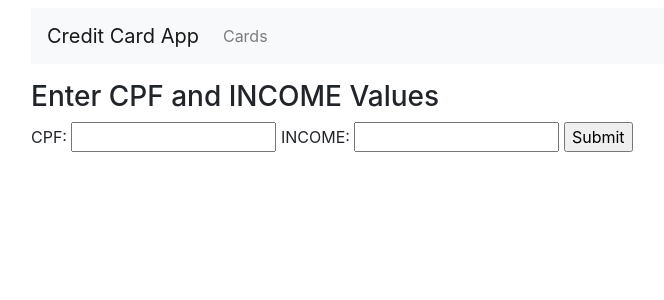
After one commit to tvaditya/card_rest_api, a Flask app: template templates/cards/create_card.html in a window 1280 px wide. The commit adds this page. Shown: the top 300 px of the page, without its empty margins (54-718 px from the left). Run offline with Flask 2, Linux system fonts and the light colour scheme; the template is opened without the code that fills it: values that come from a table or form of the project are taken from there, others are empty; some libraries are stand-ins or nearby versions.

Commit message:
wtfroms added

```diff
--- a/requirements.txt
+++ b/requirements.txt
@@ -1,3 +1,5 @@
 Flask
+WTForms
+Flask-WTF
 pymongo
 uuid
--- /dev/null
+++ b/templates/cards/create_card.html
@@ -0,0 +1,15 @@
+{% extends "base.html" %}
+{% block content %}
+<div>
+<h3>Enter CPF and INCOME Values</h3>
+<form method="POST" action="{{ url_for('cards.create_card') }}">
+    {{ form.csrf_token }}
+    {{ form.cpf.label }}
+    {{ form.cpf(size=15) }}
+    {{ form.income.label }}
+    {{ form.income(size=15) }}
+
+    <input type="submit" value="Submit">
+</form>
+</div>
+{% endblock %}
--- a/views/cards.py
+++ b/views/cards.py
@@ -1,6 +1,12 @@
 from flask import Blueprint, render_template, request, redirect, url_for
+from flask_wtf import FlaskForm
+from wtforms import StringField, validators
 from models.card import Card
 from common.score_calc import score_calc
+
+class  CardForm(FlaskForm):
+    cpf = StringField('CPF: ', [validators.Length(min=11, max=11), validators.DataRequired()])
+    income = StringField('INCOME: ', [validators.DataRequired()])
 
 card_blueprint = Blueprint('cards', __name__)
 
@@ -12,15 +18,16 @@ def index():
 
 @card_blueprint.route('/new', methods=['GET', 'POST'])
 def create_card():
-    if request.method == 'POST':
-        cpf = request.form['cpf']
-        income = request.form['income']
+    form = CardForm()
+    if request.method == 'POST' and form.validate_on_submit():
+        cpf = form.cpf.data
+        income = form.income.data
         score = score_calc(float(income))[0]
         credit = score_calc(float(income))[1]
         Card(cpf, income, score, credit).save_to_mongo()
         print("Saved to DB")
 
-    return render_template("cards/new_card.html")
+    return render_template("cards/create_card.html", form=form, pageTitle="Create Credit Card Form")
 
 
 # @card_blueprint.route('/edit/<string:card_id>', methods=['GET', 'POST'])
```
Also changed, not shown: templates/cards/cards_index.html (+6 -5 lines).
